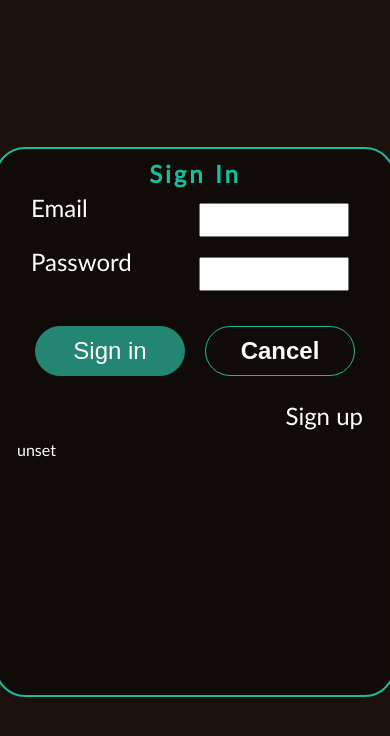
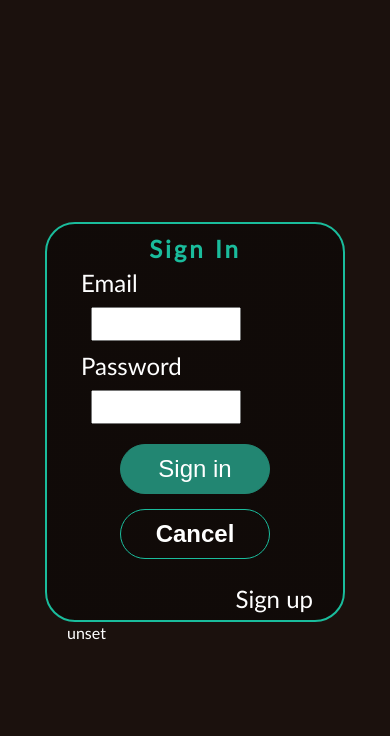
Before and after one commit to tonyvandeneynde/starttosweat, a React (Create React App) app: page / in a window 390 px wide. Both pictures are taken after a click on the button "Sign in". Shown: the top 736 px of the page. Built offline with nearby package versions, Linux system fonts and the light colour scheme; no server answers.

Commit message:
responsive login form

```diff
--- a/src/OpeningPage/LoginForm.css
+++ b/src/OpeningPage/LoginForm.css
@@ -60,6 +60,8 @@
 
 @media only screen and (max-width: 600px){
     .loginform{
+        width:300px;
+        height:400px;
         padding:5px 20px;
     }
     .loginform .credentials{
```
